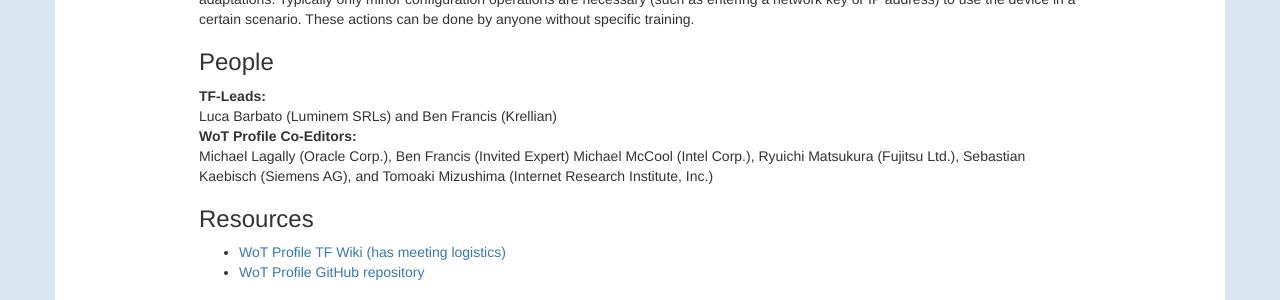
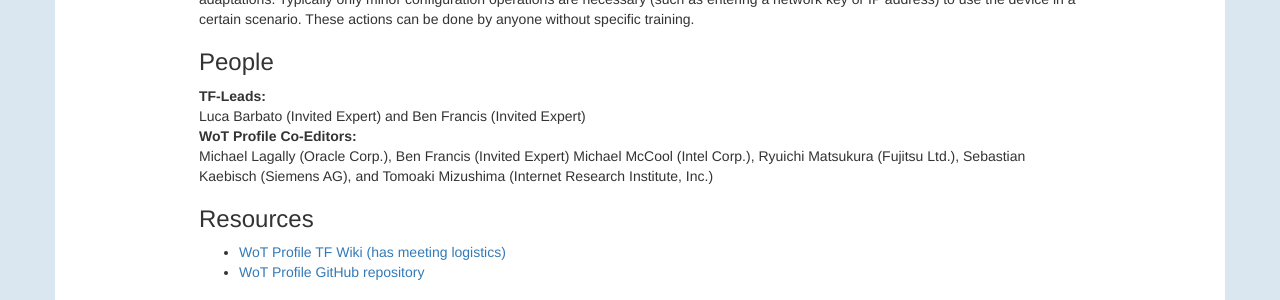
Before and after one commit to w3c/wot-marketing, a Jekyll site: the page built from docs/activities/task-forces/tf-profile/index.html, in a window 1280 px wide. Shown: the part 352-652 px from the top of the page. Built offline with Jekyll 4.4.1, drawn with Linux system fonts in a browser that asks for light colours; nearby versions of some CDN libraries; comment, search, counter and statistics services are not loaded.

Commit message:
Update docs/activities/task-forces/tf-profile/index.html
Co-authored-by: Ege Korkan <egekorkan@gmail.com>

```diff
--- a/docs/activities/task-forces/tf-profile/index.html
+++ b/docs/activities/task-forces/tf-profile/index.html
@@ -28,8 +28,8 @@
         <h3>People</h3>
 	<dl>
         <dt>TF-Leads:</dt><dd>
-            Luca Barbato (Luminem SRLs) and
-            Ben Francis (Krellian)
+            Luca Barbato (Invited Expert) and
+            Ben Francis (Invited Expert)
         </dd>
         <dt>WoT Profile Co-Editors:</dt><dd>
             Michael Lagally (Oracle Corp.),
```
